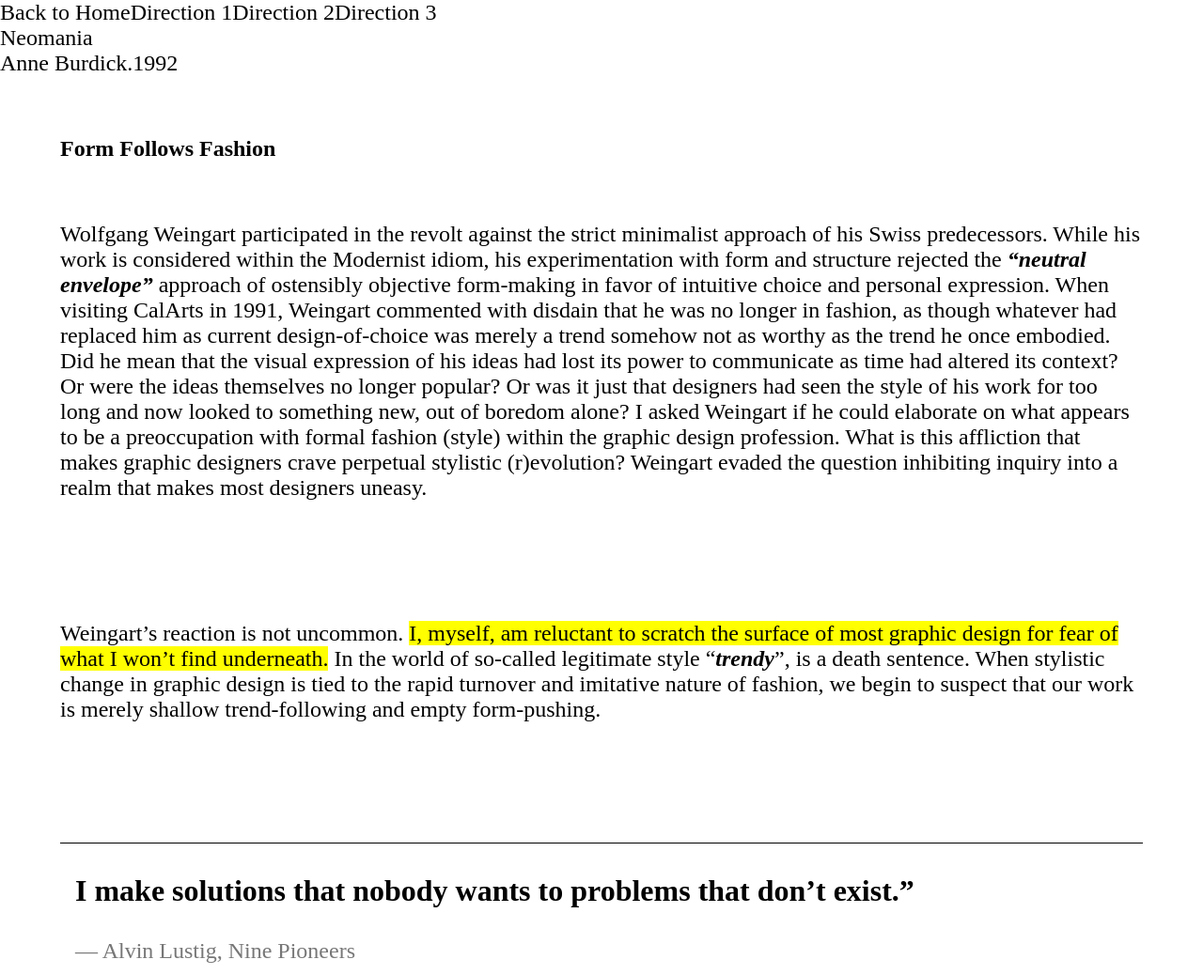
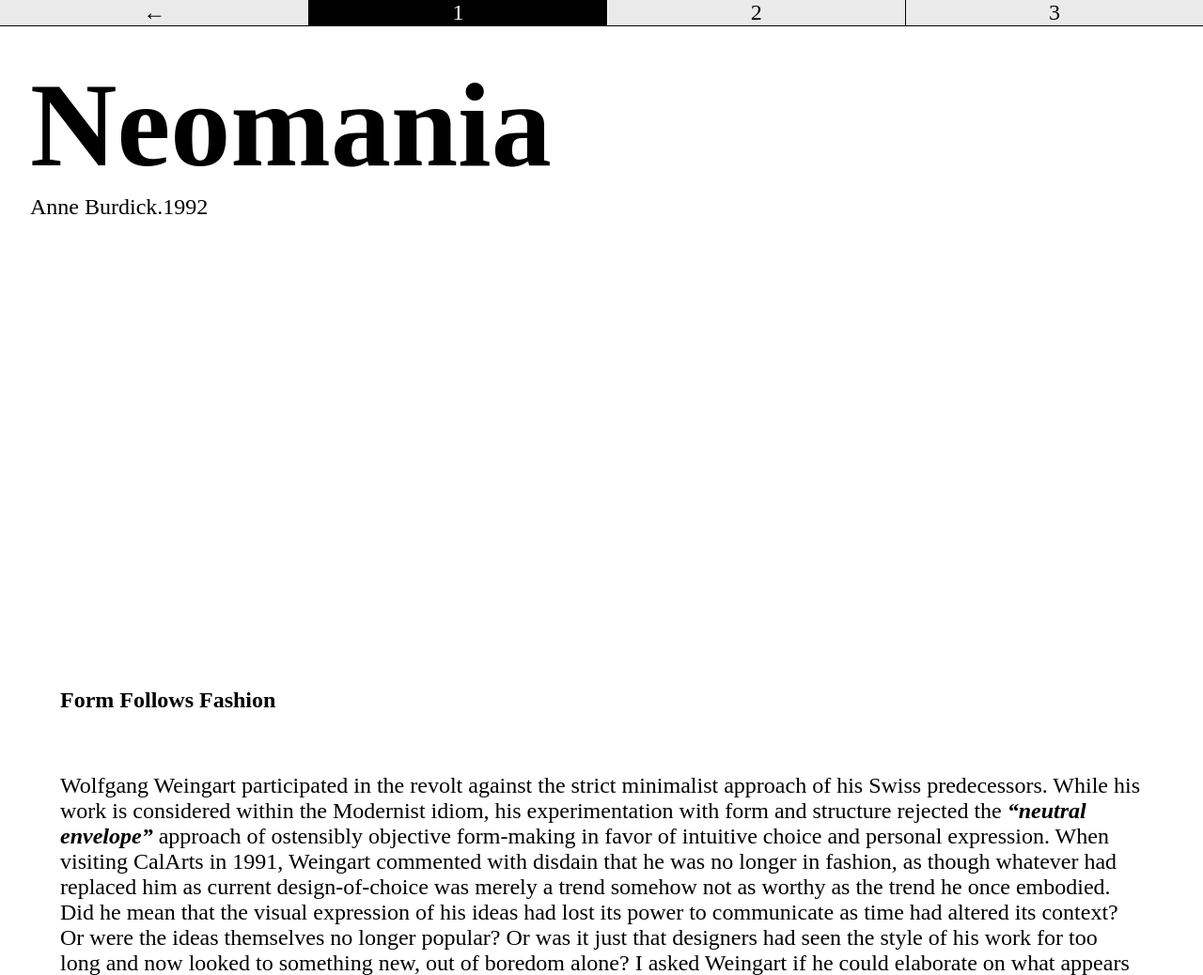
Before and after one commit to shrer488/Binding, a plain HTML site: page 1-direction/index.html in a window 1280 px wide. Shown: the top 1038 px of the page at 94% size. Drawn offline with Linux system fonts and the light colour scheme; a web font is replaced by a local one.

Commit message:
dir 1 Navigation fix

```diff
--- a/1-direction/index.html
+++ b/1-direction/index.html
@@ -20,16 +20,16 @@
            <nav>
             <ol>
 				<li>
-					<a href="../index.html">Back to Home</a>
+					<a href="../index.html">←</a>
 				</li>
                 <li>
-                    <a href="../1-direction/index.html">Direction 1</a>
+                    <a href="../1-direction/index.html">1</a>
                 </li>
                 <li>
-                    <a href="../2-direction/index.html">Direction 2</a>
+                    <a href="../2-direction/index.html">2</a>
                 </li>
                 <li>
-                    <a href="../3-direction/index.html">Direction 3</a>
+                    <a href="../3-direction/index.html">3</a>
                 </li>
             </ol>
         </nav>
--- a/1-direction/style.css
+++ b/1-direction/style.css
@@ -10,11 +10,10 @@
     font-family: "Libre Caslon Display", serif;
 }
 
-
-    em{
-        font-style: italic;
-        font-weight: 600;
-    }
+em{
+    font-style: italic;
+    font-weight: 600;
+}
 
 body{
     background-color: var(--bg-color);
@@ -23,6 +22,41 @@ body{
 
 
     header{
+        position: sticky;
+        top: 0;
+
+        nav{
+            background: var(--grey);
+            border-block-end:0.1rem solid;
+
+            a{
+                font-size: var(--text-size);
+            }
+
+            ol{
+                display: flex;
+                justify-content: space-between;
+
+                li{
+                    flex-grow: 1;
+                    border-inline-end:0.1rem solid;
+                    text-align: center;
+                }
+
+                li:last-child{
+                border-inline-end:0;
+                }
+
+                li:nth-child(2){
+                    background: black;
+                    color: white;
+                }
+            }
+        }
+
+    }
+
+    main{
         section{
             block-size: 80vh;
             padding: 2rem;
@@ -32,17 +66,6 @@ body{
             font-size: var(--h1);
             font-weight: 600;
         }
-
-        nav{
-
-        }
-        nav>ol{
-            display: flex;
-        }
-
-    }
-
-    main{
         article{
             padding: var(--spacing);
 
```
